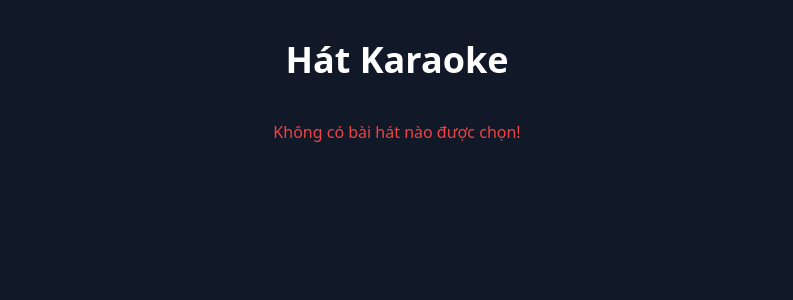
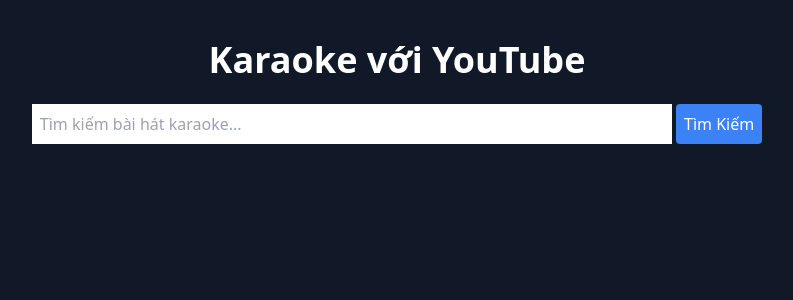
Before and after one commit to homestaygiadinhnho/homestaygiadinhnho, a Jekyll site: the page built from _pages/saomai.html, in a window 1280 px wide. Shown: the top 300 px of the page, without its empty margins (243-1036 px from the left). Built offline with Jekyll 4.4.1, drawn with Linux system fonts in a browser that asks for light colours; comment, search, counter and statistics services are not loaded; part of the change alters nothing that is shown.

Commit message:
Update saomai.html

```diff
--- a/_pages/saomai.html
+++ b/_pages/saomai.html
@@ -10,46 +10,95 @@ description: "Sao Mai Media - Nơi bạn thăng hoa cảm xúc với dịch vụ
 <head>
     <meta charset="UTF-8">
     <meta name="viewport" content="width=device-width, initial-scale=1.0">
-    <title>Karaoke Sao Mai</title>
+    <title>Karaoke với YouTube</title>
     <link href="https://cdn.jsdelivr.net/npm/tailwindcss@2.2.19/dist/tailwind.min.css" rel="stylesheet">
-    <script src="https://www.youtube.com/iframe_api"></script>
+
+    <!-- Firebase App (the core Firebase SDK) -->
+    <script src="https://www.gstatic.com/firebasejs/10.14.0/firebase-app.js"></script>
+    <script src="https://www.gstatic.com/firebasejs/10.14.0/firebase-database.js"></script>
+
+    <script>
+        // Cấu hình Firebase của bạn
+        const firebaseConfig = {
+            apiKey: "AIzaSyD3eEaMfCsptITqEq8RUG96ATNxZK7HApo",
+            authDomain: "sao-mai-media.firebaseapp.com",
+            databaseURL: "https://sao-mai-media-default-rtdb.firebaseio.com",
+            projectId: "sao-mai-media",
+            storageBucket: "sao-mai-media.appspot.com",
+            messagingSenderId: "178305038455",
+            appId: "1:178305038455:web:c61a630d182b8aa2d12e72",
+            measurementId: "G-K4WKWXRN9M"
+        };
+
+        // Khởi tạo Firebase
+        const app = firebase.initializeApp(firebaseConfig);
+        const database = firebase.database(); // Khởi tạo Realtime Database
+    </script>
 </head>
 <body class="bg-gray-900 text-white">
     <div class="container mx-auto py-10 text-center">
-        <h1 class="text-4xl font-bold mb-6">Hát Karaoke</h1>
+        <h1 class="text-4xl font-bold mb-6">Karaoke với YouTube</h1>
+        <input type="text" id="searchInput" placeholder="Tìm kiếm bài hát karaoke..." class="p-2 text-black w-1/2 mb-4">
+        <button onclick="searchVideos()" class="bg-blue-500 p-2 rounded">Tìm Kiếm</button>
+
+        <div id="videoList" class="grid grid-cols-1 gap-4 mt-8"></div>
+
         <div id="player" class="mt-10">
             <div id="youtubePlayer" class="w-full h-64"></div>
         </div>
     </div>
 
     <script>
-        let player;
-        const params = new URLSearchParams(window.location.search);
-        const videoId = params.get('videoId');
-        function loadVideo(videoId) {
-            player = new YT.Player('youtubePlayer', {
-                height: '360',
-                width: '640',
-                videoId: videoId,
-                playerVars: {
-                    'controls': 0,
-                    'disablekb': 1,
-                    'rel': 0,
-                    'showinfo': 0,
-                    'modestbranding': 1,
-                    'autoplay': 1,
-                    'fs': 1
-                },
-                events: {
-                    'onReady': (event) => event.target.playVideo()
-                }
-            });
+        // Hàm tìm kiếm video
+        function searchVideos() {
+            const query = document.getElementById('searchInput').value;
+            const apiKey = 'AIzaSyDXo9tP0rycwrE4tpXokP1AggTRP7Zt2B4'; // Thay bằng API Key của bạn
+            const url = `https://www.googleapis.com/youtube/v3/search?part=snippet&maxResults=5&q=${query}+karaoke&type=video&key=${apiKey}`;
+
+            fetch(url)
+                .then(response => response.json())
+                .then(data => {
+                    const videoList = document.getElementById('videoList');
+                    videoList.innerHTML = '';
+                    data.items.forEach(item => {
+                        const videoId = item.id.videoId;
+                        const title = item.snippet.title;
+
+                        const videoItem = document.createElement('div');
+                        videoItem.classList.add('bg-gray-800', 'p-4', 'rounded', 'cursor-pointer');
+
+                        const videoInfo = document.createElement('div');
+                        videoInfo.innerHTML = `<p>${title}</p>`;
+
+                        const selectButton = document.createElement('button');
+                        selectButton.textContent = "Hát Ngay";
+                        selectButton.classList.add('bg-green-500', 'hover:bg-green-400', 'p-2', 'rounded-lg', 'text-black');
+                        selectButton.onclick = () => {
+                            saveSong(videoId, title); // Lưu bài hát vào Firebase
+                            window.location.href = `/saomai?videoId=${videoId}&title=${encodeURIComponent(title)}`;
+                        };
+
+                        videoItem.appendChild(videoInfo);
+                        videoItem.appendChild(selectButton);
+                        videoList.appendChild(videoItem);
+                    });
+                })
+                .catch(error => console.log(error));
         }
-        if (videoId) {
-            loadVideo(videoId);
-        } else {
-            document.getElementById('youtubePlayer').innerHTML = '<p class="text-red-500">Không có bài hát nào được chọn!</p>';
+
+        // Hàm lưu bài hát vào Firebase
+        function saveSong(videoId, title) {
+            const songRef = firebase.database().ref('songs/' + videoId); // Tạo tham chiếu đến đường dẫn trong Realtime Database
+            songRef.set({ title: title, videoId: videoId }) // Lưu videoId và title vào database
+                .then(() => {
+                    alert('Bài hát đã được lưu!');
+                })
+                .catch(error => {
+                    console.error('Lỗi khi lưu bài hát: ', error);
+                });
         }
     </script>
+
+    <script src="https://www.youtube.com/iframe_api"></script>
 </body>
 </html>
```
